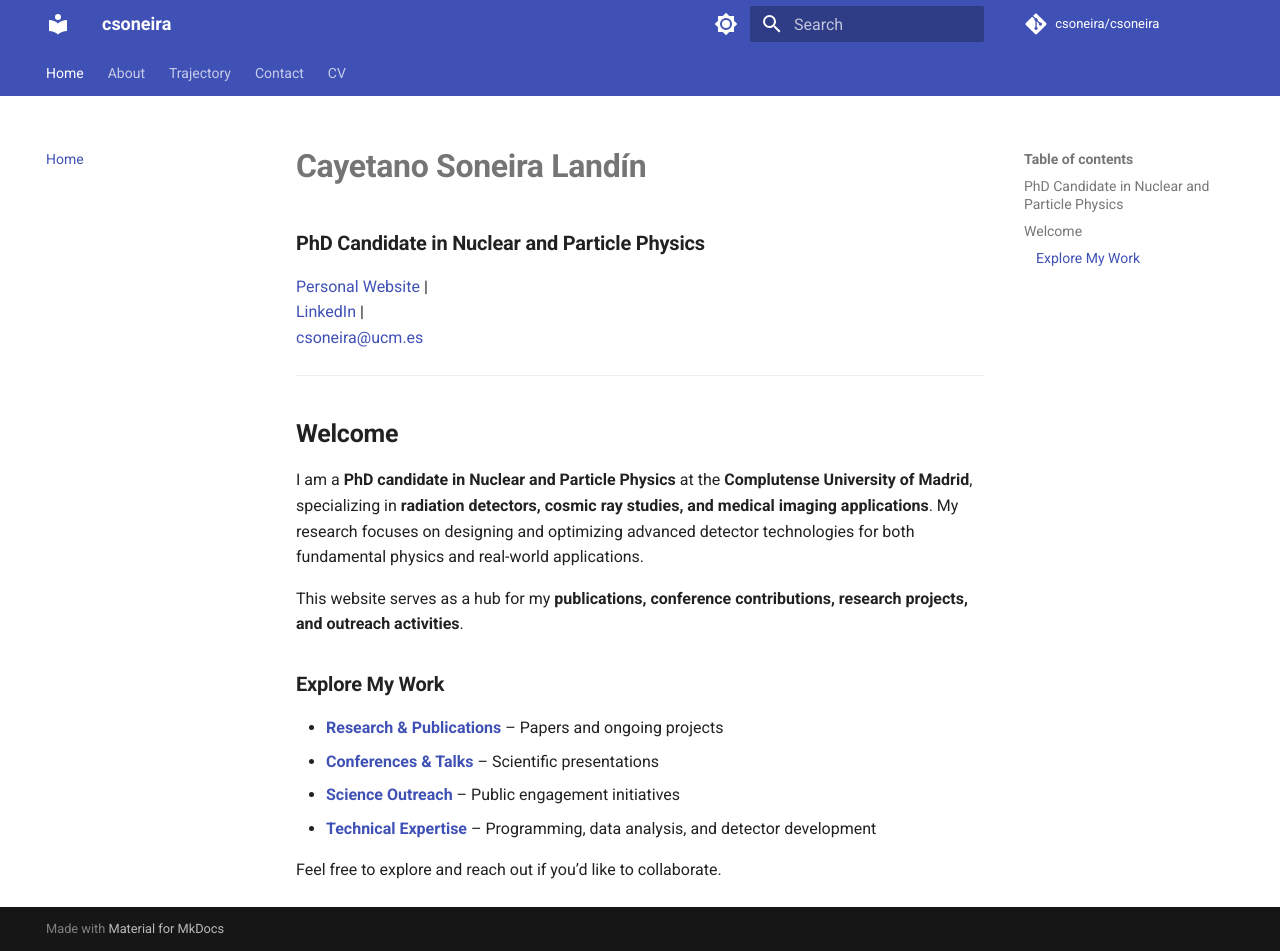
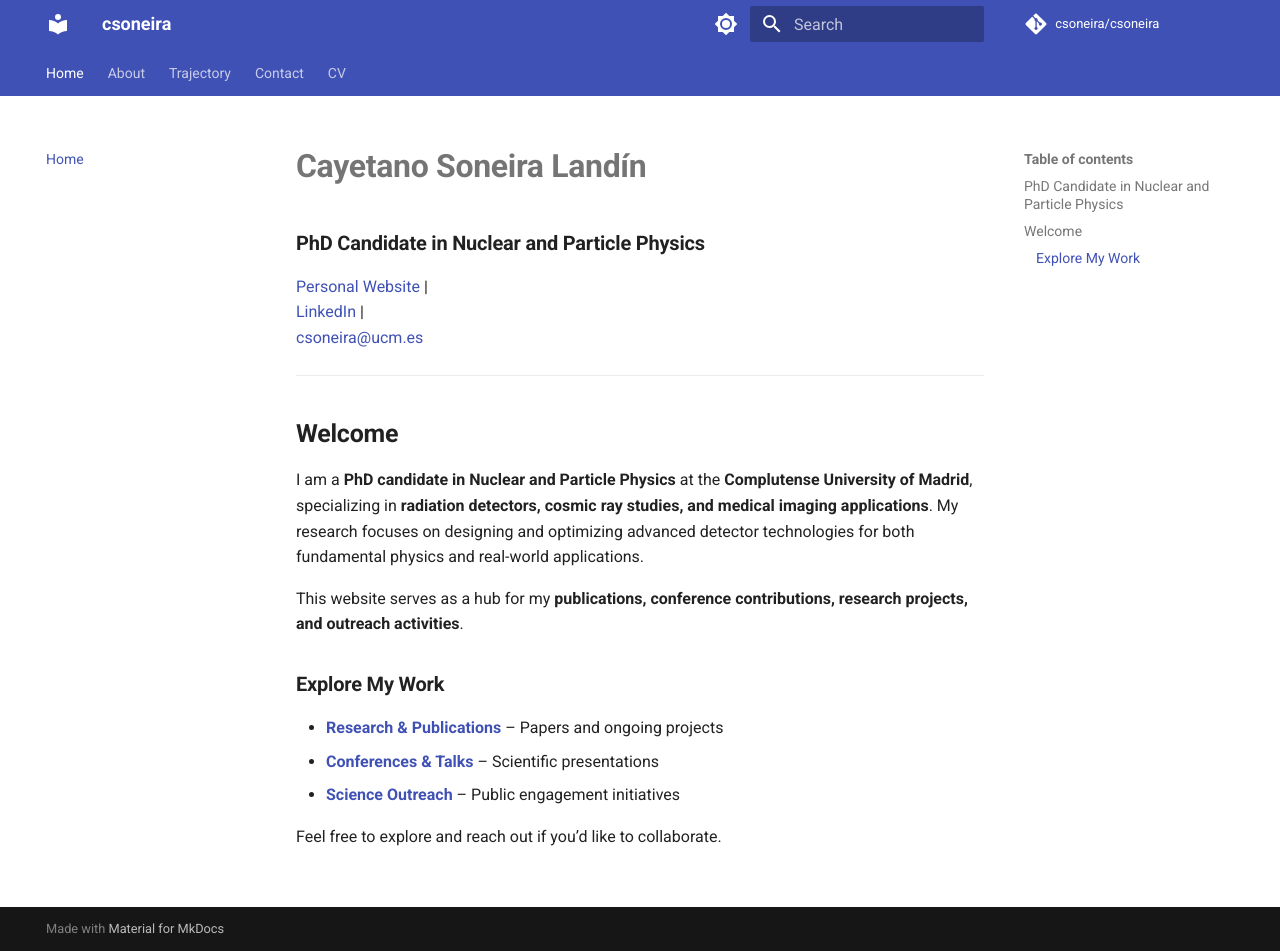
Before and after one commit to csoneira/csoneira, an MkDocs documentation site: the page built from docs/index.md, in a window 1280 px wide and 951 px high. Built offline with MkDocs 1.6.1 and Material for MkDocs 9.7.7, drawn with Linux system fonts in a browser that asks for light colours; comment, search, counter and statistics services are not loaded.

Commit message:
Update index.md

```diff
--- a/docs/index.md
+++ b/docs/index.md
@@ -17,6 +17,5 @@ This website serves as a hub for my **publications, conference contributions, re
 - **[Research & Publications](trajectory/publications.md)** – Papers and ongoing projects
 - **[Conferences & Talks](trajectory/conferences.md)** – Scientific presentations
 - **[Science Outreach](trajectory/outreach.md)** – Public engagement initiatives
-- **[Technical Expertise](skills/technical.md)** – Programming, data analysis, and detector development
 
 Feel free to explore and reach out if you’d like to collaborate.
```
